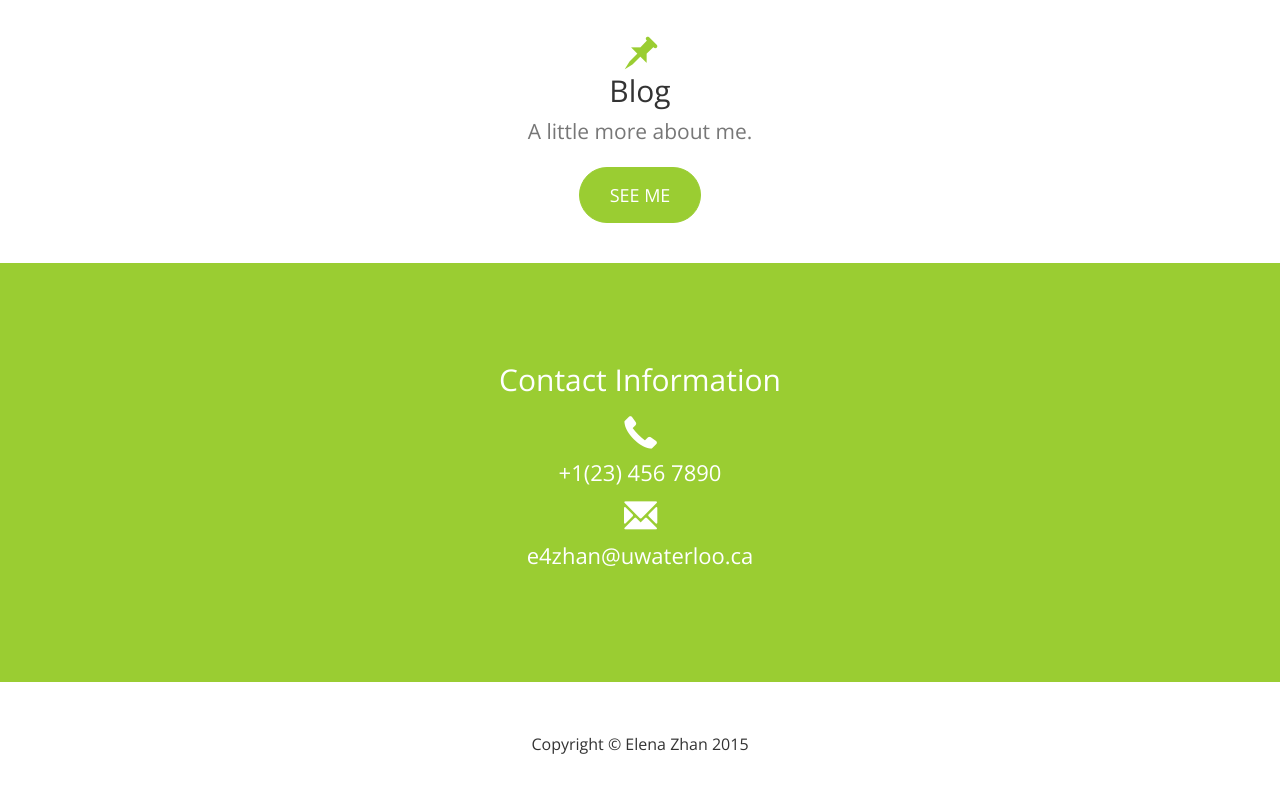
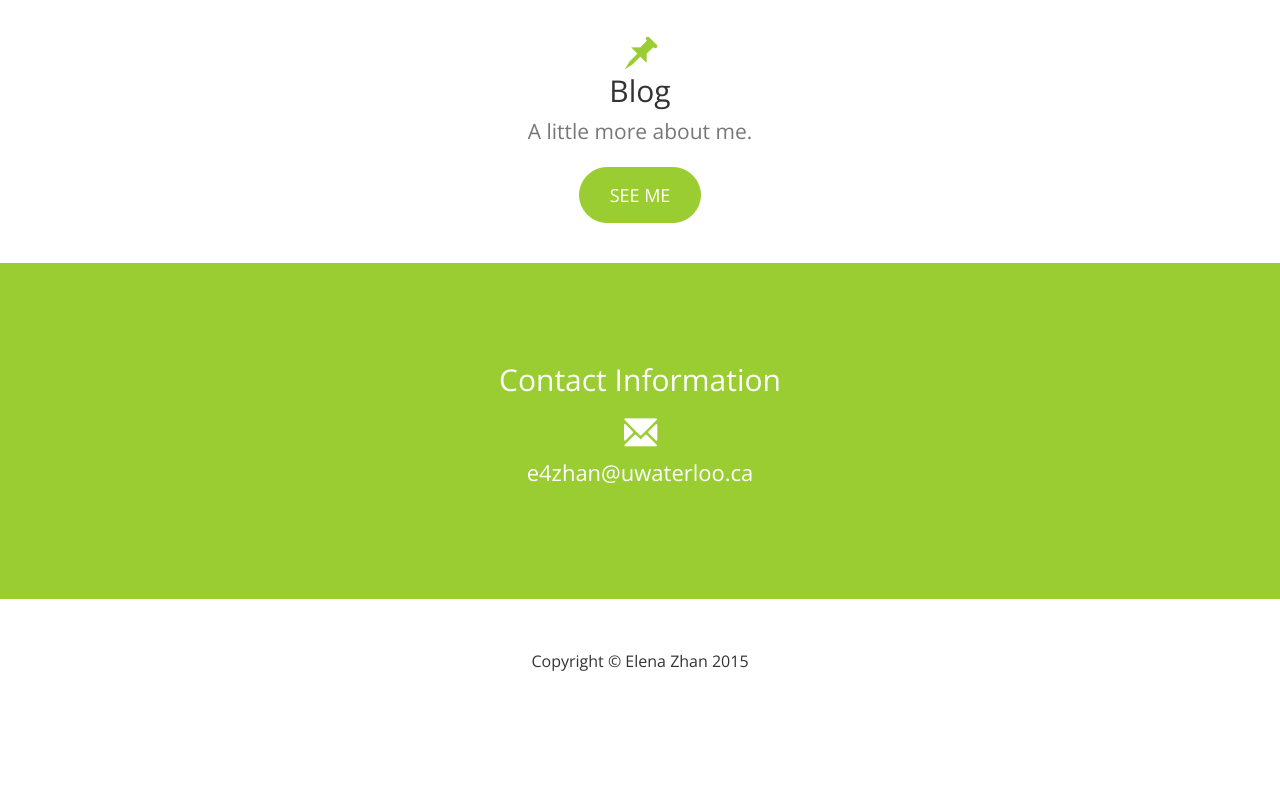
Before and after one commit to elenzhandeva/elenzhandeva.github.io, a plain HTML site: page index.html in a window 1280 px wide. Shown: the part 2379-3171 px from the top of the page. After the commit the page ends 3102 px from the top, so only its background shows below. Drawn offline with nearby package versions, Linux system fonts and the light colour scheme.

Commit message:
Update index.html

```diff
--- a/index.html
+++ b/index.html
@@ -175,11 +175,11 @@
 	<!-- Footer -->
     <footer class="page-footer">
 
-    	<!-- Contact Us -->
+    	<!-- Contact -->
         <div class="contact">
         	<div class="container">
 				<h2 class="section-heading">Contact Information</h2>
-				<p><span class="glyphicon glyphicon-earphone"></span><br> +1(23) 456 7890</p>
+			<!--	<p><span class="glyphicon glyphicon-earphone"></span><br> +1(23) 456 7890</p> -->
 				<p><span class="glyphicon glyphicon-envelope"></span><br> e4zhan@uwaterloo.ca </p>
         	</div>
         </div>
```
